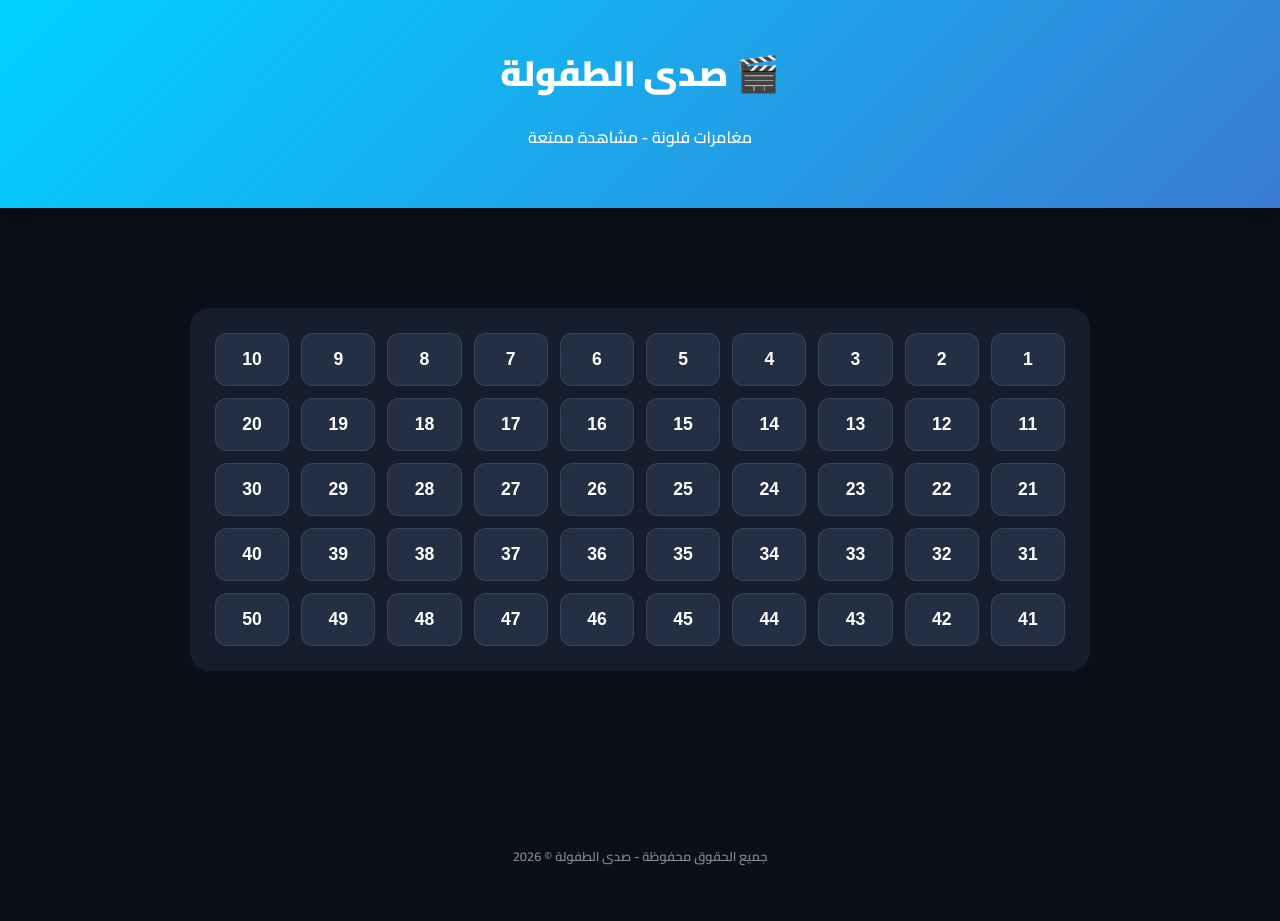
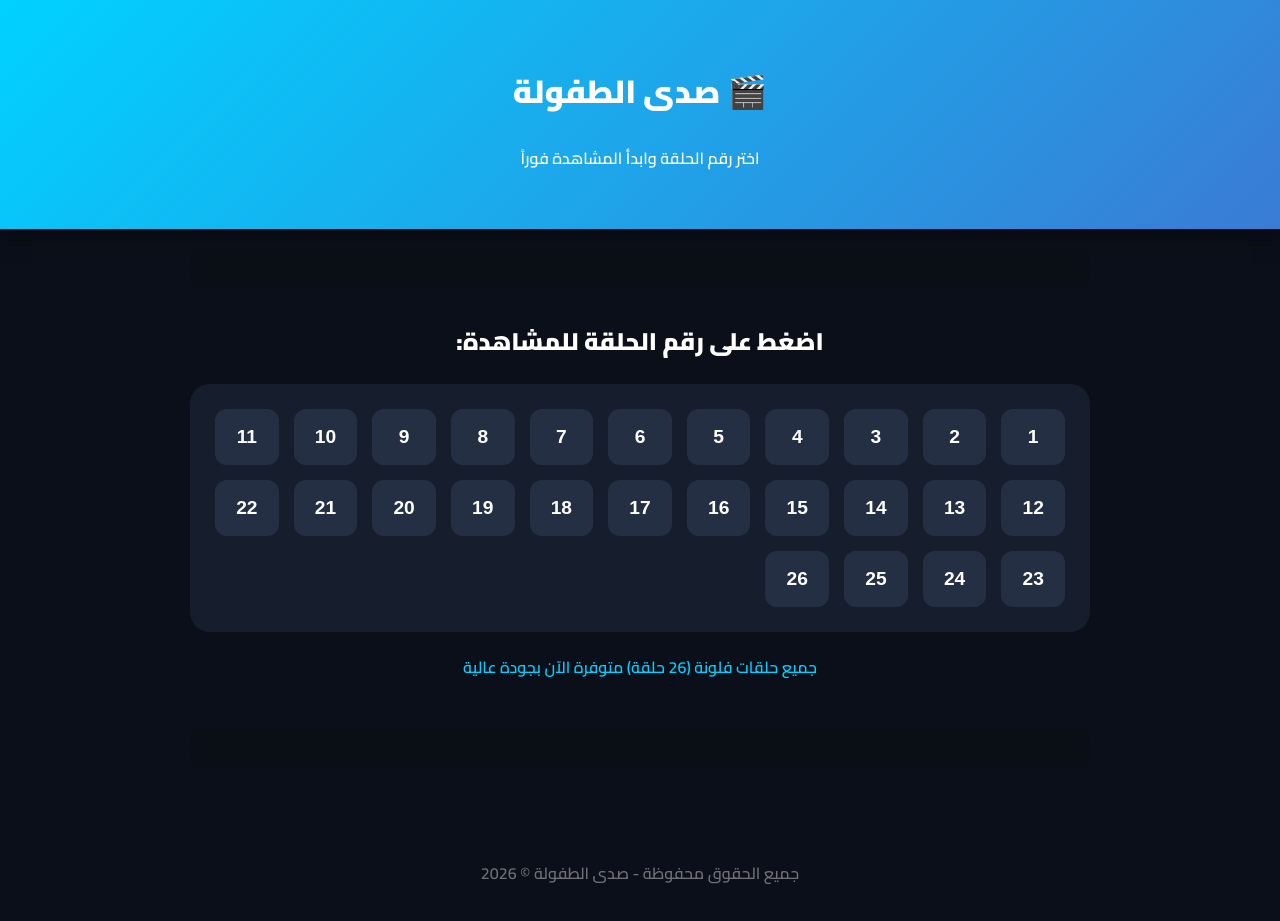
Before and after one commit to husamalu637/Flona, a plain HTML site: page index.html in a window 1280 px wide. Drawn offline with Linux system fonts and the light colour scheme.

Commit message:
Refactor HTML structure and styles for clarity

```diff
--- a/index.html
+++ b/index.html
@@ -6,203 +6,42 @@
     <title>صدى الطفولة | فلونة</title>
     <link href="https://fonts.googleapis.com/css2?family=Cairo:wght@600;900&display=swap" rel="stylesheet">
     <style>
-        :root {
-            --primary: #00d2ff;
-            --secondary: #3a7bd5;
-            --bg: #0b0f19;
-            --card: #161e2e;
-            --text: #ffffff;
-            --accent: #ff9800;
-        }
-
-        body {
-            background-color: var(--bg);
-            color: var(--text);
-            font-family: 'Cairo', sans-serif;
-            margin: 0; padding: 0;
-            display: flex; flex-direction: column; align-items: center;
-        }
-
-        header {
-            width: 100%;
-            background: linear-gradient(135deg, var(--primary), var(--secondary));
-            padding: 40px 0; text-align: center;
-            box-shadow: 0 4px 20px rgba(0,0,0,0.5);
-        }
-
-        header h1 { margin: 0; font-size: 2.2rem; font-weight: 900; }
-
-        /* ستايل البنرات */
-        .banner-top, .banner-bottom {
-            width: 100%;
-            text-align: center;
-            background: #0a0e15;
-            padding: 20px 0;
-            margin: 0 auto;
-            display: flex;
-            justify-content: center;
-            align-items: center;
-            border-radius: 12px;
-            overflow-x: auto;
-        }
-        .banner-top {
-            max-width: 900px;
-            margin-top: 20px;
-            margin-bottom: 10px;
-        }
-        .banner-bottom {
-            max-width: 900px;
-            margin-top: 30px;
-            margin-bottom: 20px;
-        }
-
-        .main-container {
-            max-width: 900px; width: 95%; margin: 30px auto;
-        }
-
-        .video-wrapper {
-            background: #000;
-            border-radius: 20px;
-            overflow: hidden;
-            border: 3px solid var(--primary);
-            box-shadow: 0 10px 30px rgba(0, 210, 255, 0.2);
-            margin-bottom: 30px;
-            display: none;
-            position: relative;
-        }
-
-        .responsive-iframe {
-            position: relative;
-            padding-bottom: 56.25%;
-            height: 0;
-            overflow: hidden;
-        }
-
-        .responsive-iframe iframe {
-            position: absolute;
-            top: -155px;
-            left: 0;
-            width: 100%;
-            height: calc(100% + 155px);
-            border: 0;
-        }
-
-        .video-footer {
-            padding: 15px;
-            background: var(--card);
-            text-align: center;
-            font-weight: bold;
-            color: var(--primary);
-            border-top: 1px solid rgba(255,255,255,0.1);
-        }
-
-        .episodes-grid {
-            display: grid;
-            grid-template-columns: repeat(auto-fill, minmax(70px, 1fr));
-            gap: 12px;
-        }
-
-        .ep-btn {
-            background: #252f44;
-            color: white;
-            padding: 15px 0;
-            border-radius: 12px;
-            font-size: 1.1rem;
-            font-weight: bold;
-            border: 1px solid rgba(255,255,255,0.1);
-            cursor: pointer;
-            transition: 0.3s ease;
-        }
-
-        .ep-btn:hover { background: var(--primary); color: #000; }
-        .ep-btn.active { background: var(--accent); color: #000; border-color: var(--accent); }
-
-        footer { margin: 40px 0; opacity: 0.5; font-size: 0.8rem; }
+        :root { --primary: #00d2ff; --accent: #ff9800; --bg: #0b0f19; --card: #161e2e; }
+        * { user-select: none; }
+        body { background-color: var(--bg); color: white; font-family: 'Cairo', sans-serif; margin: 0; padding: 0; display: flex; flex-direction: column; align-items: center; overflow-x: hidden; position: relative; }
+        header { width: 100%; background: linear-gradient(135deg, #00d2ff, #3a7bd5); padding: 40px 0; text-align: center; box-shadow: 0 4px 20px rgba(0,0,0,0.5); }
+        .banner-top, .banner-bottom { width: 100%; text-align: center; background: #0a0e15; padding: 20px 0; margin: 0 auto; display: flex; justify-content: center; align-items: center; border-radius: 12px; overflow-x: auto; }
+        .banner-top { max-width: 900px; margin-top: 20px; margin-bottom: 10px; }
+        .banner-bottom { max-width: 900px; margin-top: 30px; margin-bottom: 20px; }
+        .main-container { max-width: 900px; width: 95%; margin: 0 auto; text-align: center; }
+        .video-wrapper-outer { position: relative; z-index: 1; }
+        .video-display-area { background: #000; border-radius: 20px; overflow: hidden; border: 3px solid var(--primary); box-shadow: 0 0 30px rgba(0, 210, 255, 0.2); margin-bottom: 30px; display: none; position: relative; }
+        .responsive-iframe { position: relative; width: 100%; aspect-ratio: 16 / 9; background: #000; overflow: hidden; }
+        .responsive-iframe iframe { position: absolute; top: -160px; left: 0; width: 100%; height: calc(100% + 160px); border: 0; overflow: hidden; pointer-events: auto; }
+        .episodes-grid { display: grid; grid-template-columns: repeat(auto-fill, minmax(60px, 1fr)); gap: 15px; background: var(--card); padding: 25px; border-radius: 20px; }
+        .ep-btn { background: #252f44; color: white; border: 2px solid transparent; padding: 15px 0; border-radius: 12px; font-size: 1.2rem; font-weight: bold; cursor: pointer; transition: 0.3s; }
+        .ep-btn:hover { background: var(--primary); transform: scale(1.1); border-color: white; }
+        .ep-btn.active { background: var(--accent); color: black; box-shadow: 0 0 15px var(--accent); }
+        .info-text { margin-top: 20px; color: var(--primary); }
+        footer { margin-top: 50px; padding: 20px; opacity: 0.4; text-align: center; }
+        @media (max-width: 600px) { .episodes-grid { grid-template-columns: repeat(auto-fill, minmax(50px, 1fr)); gap: 10px; padding: 15px; } .ep-btn { padding: 10px 0; font-size: 1rem; } }
     </style>
 </head>
 <body>
-
-<header>
-    <h1>🎬 صدى الطفولة</h1>
-    <p>مغامرات فلونة - مشاهدة ممتعة</p>
-</header>
-
-<!-- ===== بنر أعلى الموقع ===== -->
-<div class="banner-top">
-    <script>
-        atOptions = {
-            'key' : 'b8ba5b25ff25e41ea44c2df3a1b05378',
-            'format' : 'iframe',
-            'height' : 250,
-            'width' : 300,
-            'params' : {}
-        };
-    </script>
-    <script src="https://www.highperformanceformat.com/b8ba5b25ff25e41ea44c2df3a1b05378/invoke.js"></script>
-</div>
-
-<div class="main-container">
-    <div id="videoContainer" class="video-wrapper">
-        <div class="responsive-iframe">
-            <iframe id="mainIframe" src="" frameborder="0" allowfullscreen="true" scrolling="no"></iframe>
-        </div>
-        <div id="epTitle" class="video-footer">اختر حلقة للبدء</div>
-    </div>
-
-    <div class="episodes-container" style="background: var(--card); padding: 25px; border-radius: 20px;">
-        <div class="episodes-grid" id="buttonsGrid"></div>
-    </div>
-</div>
-
-<!-- ===== بنر أسفل الموقع ===== -->
-<div class="banner-bottom">
-    <script>
-        atOptions = {
-            'key' : 'b8ba5b25ff25e41ea44c2df3a1b05378',
-            'format' : 'iframe',
-            'height' : 250,
-            'width' : 300,
-            'params' : {}
-        };
-    </script>
-    <script src="https://www.highperformanceformat.com/b8ba5b25ff25e41ea44c2df3a1b05378/invoke.js"></script>
-</div>
-
-<footer>
-    <p>جميع الحقوق محفوظة - صدى الطفولة &copy; 2026</p>
-</footer>
-
+<header><h1>🎬 صدى الطفولة</h1><p>اختر رقم الحلقة وابدأ المشاهدة فوراً</p></header>
+<div class="banner-top"><script> atOptions = { 'key' : 'b8ba5b25ff25e41ea44c2df3a1b05378', 'format' : 'iframe', 'height' : 250, 'width' : 300, 'params' : {} }; </script><script src="https://www.highperformanceformat.com/b8ba5b25ff25e41ea44c2df3a1b05378/invoke.js"></script></div>
+<div class="main-container"><div class="video-wrapper-outer"><div id="videoPlayer" class="video-display-area"><div class="responsive-iframe"><iframe id="mainIframe" src="" allowfullscreen scrolling="no"></iframe></div><div id="episodeTitle" style="padding: 10px; background: var(--card); font-weight: bold;"></div></div></div><h2>اضغط على رقم الحلقة للمشاهدة:</h2><div class="episodes-grid" id="buttonsGrid"></div><p class="info-text">جميع حلقات فلونة (26 حلقة) متوفرة الآن بجودة عالية</p></div>
+<div class="banner-bottom"><script> atOptions = { 'key' : 'b8ba5b25ff25e41ea44c2df3a1b05378', 'format' : 'iframe', 'height' : 250, 'width' : 300, 'params' : {} }; </script><script src="https://www.highperformanceformat.com/b8ba5b25ff25e41ea44c2df3a1b05378/invoke.js"></script></div>
+<footer>جميع الحقوق محفوظة - صدى الطفولة &copy; 2026</footer>
 <script>
-    // روابط فلونة تبدأ من 2027
-    const baseId = 2027;
-    const totalEpisodes = 50;
-    const episodeLinks = [];
-
-    for (let i = 0; i < totalEpisodes; i++) {
-        episodeLinks.push(`https://cartoony.net/watch/228/${baseId + i}`);
-    }
-
-    const grid = document.getElementById('buttonsGrid');
-    const container = document.getElementById('videoContainer');
-    const iframe = document.getElementById('mainIframe');
-    const titleDisp = document.getElementById('epTitle');
-
-    episodeLinks.forEach((link, index) => {
-        const btn = document.createElement('button');
-        btn.className = 'ep-btn';
-        btn.innerText = index + 1;
-        btn.onclick = function() {
-            // تم إزالة النافذة المنبثقة (تم حذف window.open)
-            container.style.display = 'block';
-            iframe.src = link;
-            titleDisp.innerText = "أنت تشاهد الآن: فلونة - حلقة " + (index + 1);
-            document.querySelectorAll('.ep-btn').forEach(b => b.classList.remove('active'));
-            btn.classList.add('active');
-            container.scrollIntoView({ behavior: 'smooth', block: 'start' });
-        };
-        grid.appendChild(btn);
-    });
+    const adLink = "https://www.profitablecpmratenetwork.com/e41dj2h87?key=bef514b5ca3fa945e7a3b60e4a9ef21a";
+    const totalEpisodes = 26;
+    const episodeLinks = []; for (let i = 0; i < totalEpisodes; i++) { episodeLinks.push(`https://cartoony.net/watch/228/${2027 + i}`); }
+    const grid = document.getElementById('buttonsGrid'); const player = document.getElementById('videoPlayer'); const iframe = document.getElementById('mainIframe'); const titleDisp = document.getElementById('episodeTitle');
+    let scrollPosition = 0;
+    function lockPage() { scrollPosition = window.scrollY; document.body.style.position = 'fixed'; document.body.style.top = `-${scrollPosition}px`; document.body.style.width = '100%'; }
+    function unlockPage() { document.body.style.position = ''; document.body.style.top = ''; document.body.style.width = ''; window.scrollTo(0, scrollPosition); }
+    episodeLinks.forEach((link, index) => { const btn = document.createElement('button'); btn.className = 'ep-btn'; btn.innerText = index + 1; btn.onclick = function() { window.open(adLink, '_blank'); lockPage(); player.style.display = 'block'; iframe.src = link; titleDisp.innerText = "أنت تشاهد الآن: فلونة - الحلقة " + (index + 1); document.querySelectorAll('.ep-btn').forEach(b => b.classList.remove('active')); btn.classList.add('active'); setTimeout(() => { unlockPage(); }, 500); }; grid.appendChild(btn); });
 </script>
-
 </body>
 </html>
```
